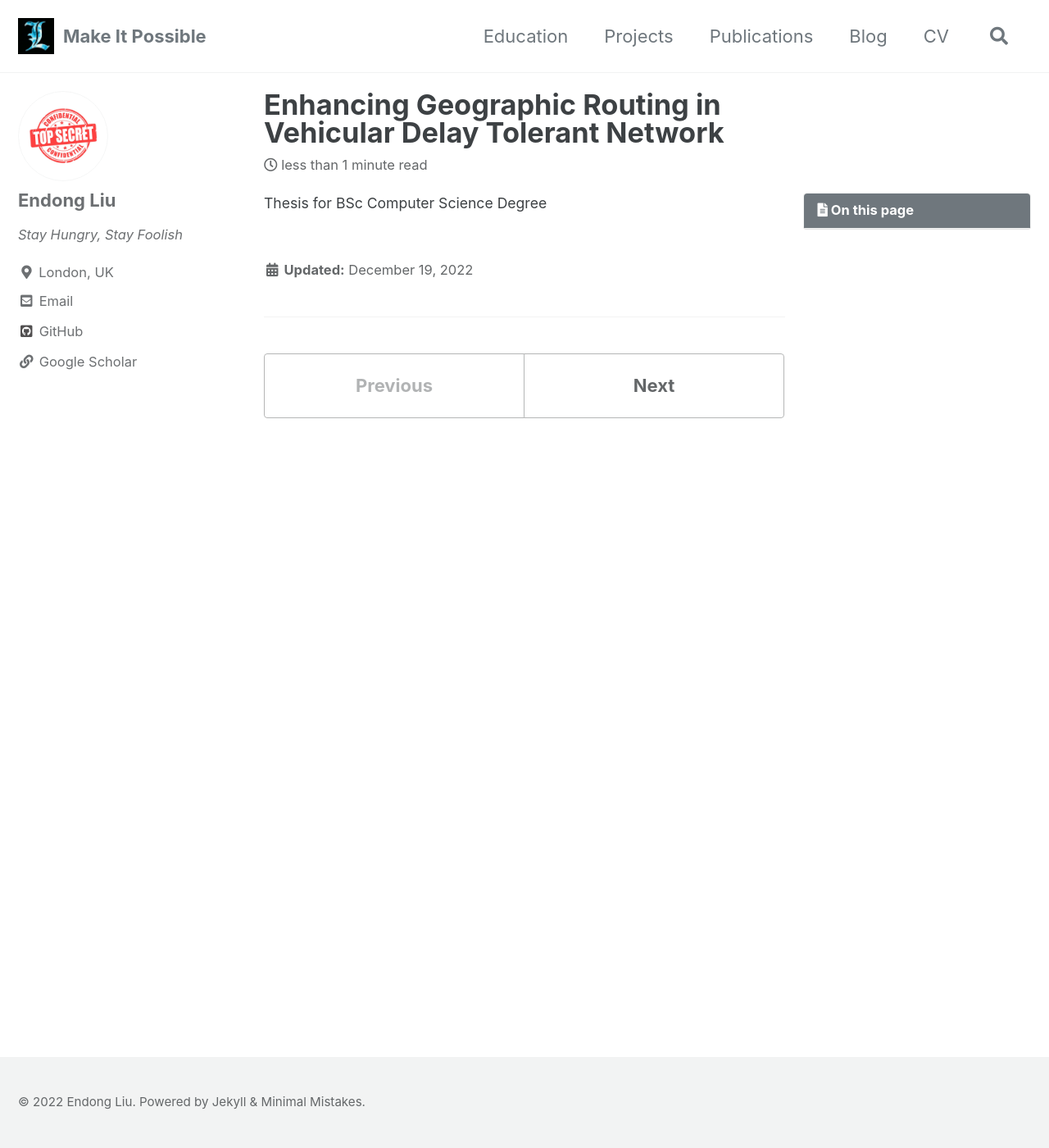
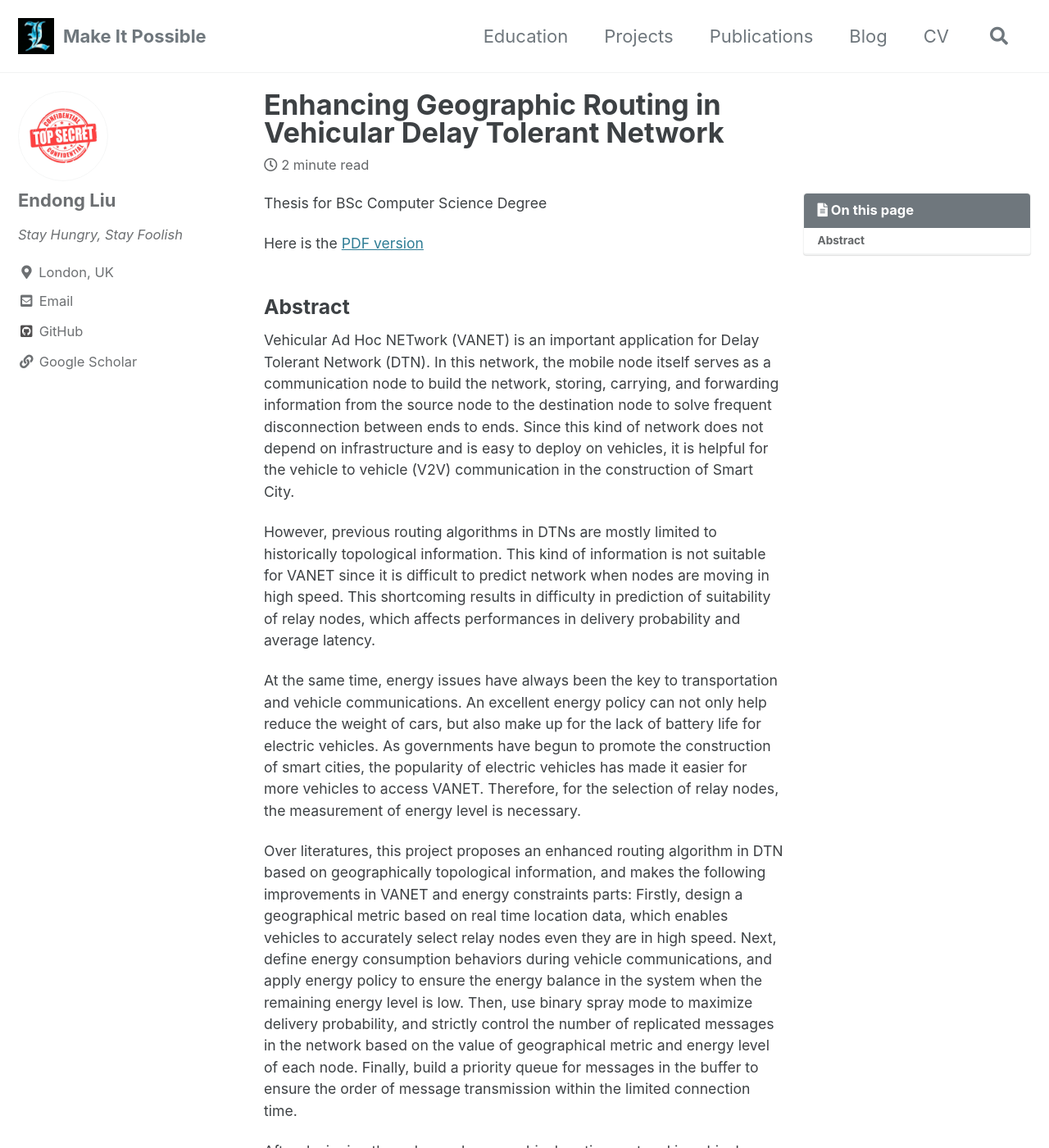
Before and after one commit to ZzPoLariszZ/zzpolariszz.github.io, a Jekyll site: the page built from _projects/bsc-thesis.md, in a window 1280 px wide and 1400 px high. Shown: the whole window at 82% size. Built offline with Jekyll 4.4.1, drawn with Linux system fonts in a browser that asks for light colours; cached includes are drawn as plain includes; some of the changed text lies outside the part shown.

Commit message:
Update bsc-thesis.md

```diff
--- a/_projects/bsc-thesis.md
+++ b/_projects/bsc-thesis.md
@@ -10,3 +10,17 @@ toc: true
 Thesis for BSc Computer Science Degree
 
 <!--more-->
+
+Here is the [PDF version](/assets/BSc-Thesis.pdf)
+
+### Abstract
+
+Vehicular Ad Hoc NETwork (VANET) is an important application for Delay Tolerant Network (DTN). In this network, the mobile node itself serves as a communication node to build the network, storing, carrying, and forwarding information from the source node to the destination node to solve frequent disconnection between ends to ends. Since this kind of network does not depend on infrastructure and is easy to deploy on vehicles, it is helpful for the vehicle to vehicle (V2V) communication in the construction of Smart City.
+
+However, previous routing algorithms in DTNs are mostly limited to historically topological information. This kind of information is not suitable for VANET since it is difficult to predict network when nodes are moving in high speed. This shortcoming results in difficulty in prediction of suitability of relay nodes, which affects performances in delivery probability and average latency.
+
+At the same time, energy issues have always been the key to transportation and vehicle communications. An excellent energy policy can not only help reduce the weight of cars, but also make up for the lack of battery life for electric vehicles. As governments have begun to promote the construction of smart cities, the popularity of electric vehicles has made it easier for more vehicles to access VANET. Therefore, for the selection of relay nodes, the measurement of energy level is necessary.
+
+Over literatures, this project proposes an enhanced routing algorithm in DTN based on geographically topological information, and makes the following improvements in VANET and energy constraints parts: Firstly, design a geographical metric based on real time location data, which enables vehicles to accurately select relay nodes even they are in high speed. Next, define energy consumption behaviors during vehicle communications, and apply energy policy to ensure the energy balance in the system when the remaining energy level is low. Then, use binary spray mode to maximize delivery probability, and strictly control the number of replicated messages in the network based on the value of geographical metric and energy level of each node. Finally, build a priority queue for messages in the buffer to ensure the order of message transmission within the limited connection time.
+
+After designing the enhanced geographical routing protocol in vehicular delay tolerant network, the algorithm was also implemented on the Opportunistic Networking Environment (ONE) simulator. Then, a performance evaluation system for routing protocols was established based on simulation experiment results. At last, compared with the four basic routing algorithms Direct Delivery Router, First Contact Router, Epidemic Router and Prophet Router, the enhanced algorithm developed in this project has improvements in delivery probability, overhead ratio, average latency and average energy level aspects.
```
